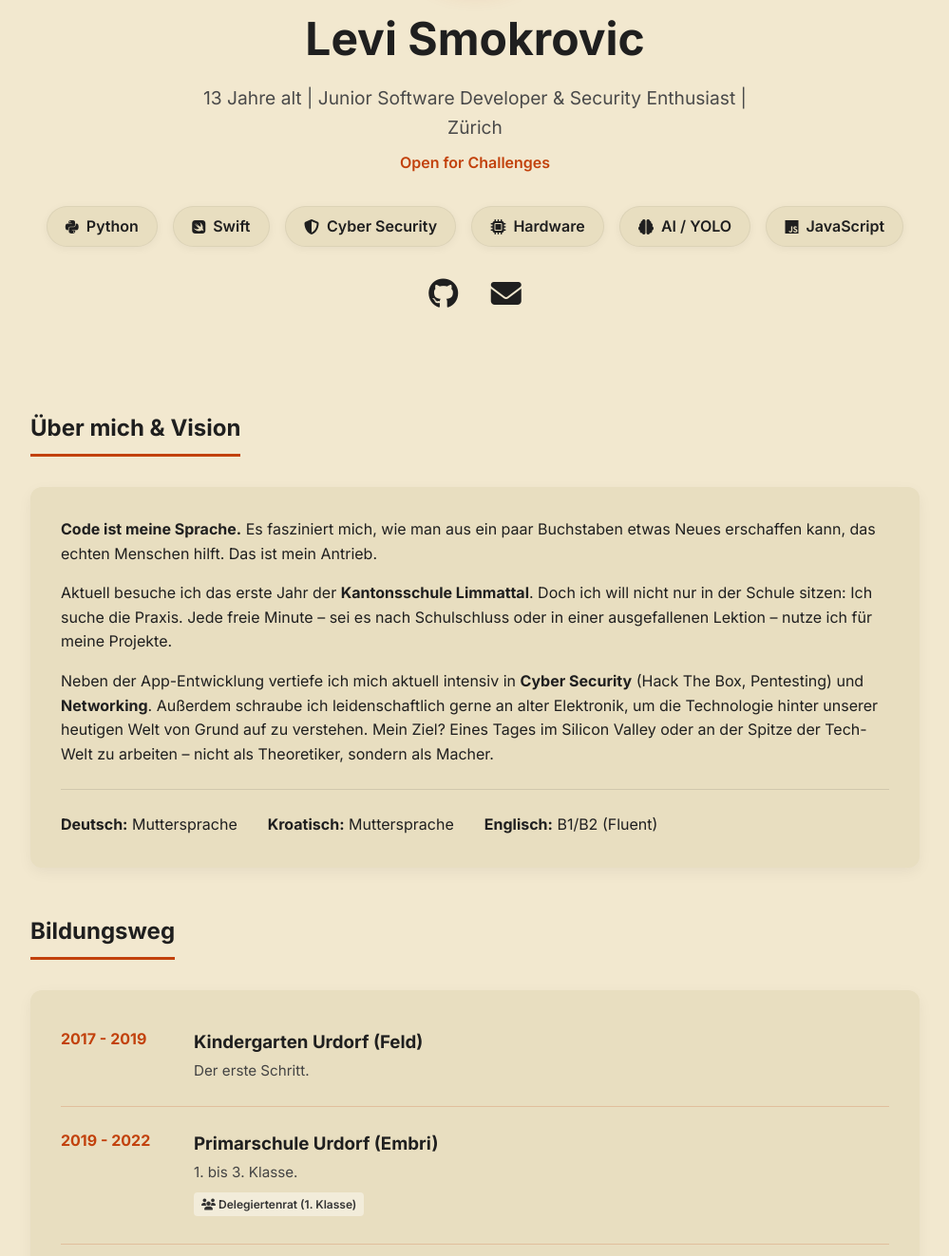
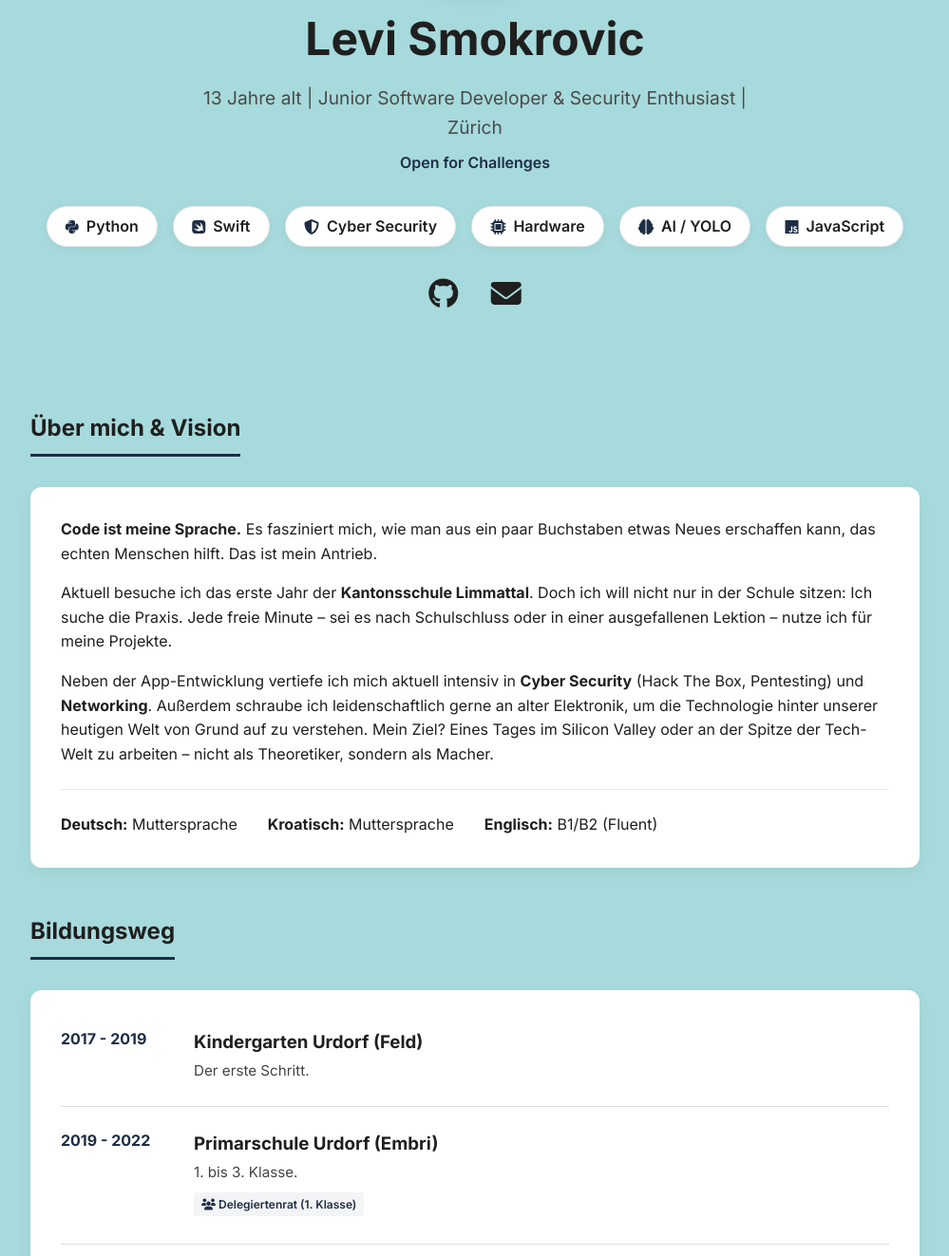
Before and after one commit to Levi-Smokrovic/levi-smokrovic.github.io, a plain HTML site: page index.html in a window 1280 px wide. Shown: the part 297-1620 px from the top of the page at 95% size, without its empty margins (140-1139 px from the left). Drawn offline with Linux system fonts and the light colour scheme.

Commit message:
Update design colors and styles in index.html

```diff
--- a/index.html
+++ b/index.html
@@ -8,12 +8,12 @@
     <link rel="stylesheet" href="https://cdnjs.cloudflare.com/ajax/libs/font-awesome/6.4.0/css/all.min.css">
     <style>
         :root {
-            /* Design: Warmes Vanilla & Rostrot */
-            --bg-color: #F2E8CF;
-            --card-bg: #E8DEC0;
-            --card-bg-hover: #E6D6AA;
+            /* Design: Eisblau & Marineblau */
+            --bg-color: #A7DADC;
+            --card-bg: #FFFFFF;
+            --card-bg-hover: #F0F6F6;
             --text-color: #1f1f1f;
-            --accent-color: #C2410C;
+            --accent-color: #1D2D44;
             --secondary-text: #4a4a4a;
             --transition: all 0.3s ease;
         }
@@ -48,7 +48,7 @@
         .lang-toggle {
             display: flex;
             position: relative;
-            background-color: rgba(230, 214, 170, 0.8);
+            background-color: rgba(255, 255, 255, 0.7);
             backdrop-filter: blur(10px);
             border-radius: 30px;
             padding: 4px;
@@ -87,7 +87,7 @@
             border-radius: 30px;
             transition: transform 0.3s cubic-bezier(0.25, 0.8, 0.25, 1);
             z-index: 1;
-            box-shadow: 0 2px 8px rgba(194, 65, 12, 0.4);
+            box-shadow: 0 2px 8px rgba(29, 45, 68, 0.4);
         }
 
         .lang-toggle input[id="lang-en"]:checked ~ .slider {
@@ -154,7 +154,7 @@
             border: 4px solid var(--accent-color);
             margin-bottom: 1.5rem;
             object-fit: cover;
-            box-shadow: 0 10px 25px rgba(194, 65, 12, 0.2);
+            box-shadow: 0 10px 25px rgba(29, 45, 68, 0.2);
             background-color: #ddd;
         }
 
@@ -195,28 +195,33 @@
         }
 
         .skill-tag {
-            background: #E8DEC0;
+            background: var(--card-bg);
             padding: 0.5rem 1.2rem;
             border-radius: 50px;
             font-weight: 600;
             box-shadow: 0 2px 10px rgba(0,0,0,0.05);
-            border: 1px solid rgba(0,0,0,0.05);
+            border: 1px solid rgba(29, 45, 68, 0.1);
             transition: var(--transition);
             display: flex;
             align-items: center;
             gap: 8px;
+            color: var(--text-color);
+        }
+
+        .skill-tag i {
+            color: var(--accent-color);
         }
 
         .skill-tag:hover {
             border-color: var(--accent-color);
             color: var(--accent-color);
             transform: translateY(-3px);
-            background: #E6D6AA;
+            background: var(--card-bg-hover);
         }
 
         /* --- Content Cards --- */
         .content-card {
-            background-color: #E8DEC0;
+            background-color: var(--card-bg);
             padding: 2rem;
             border-radius: 12px;
             box-shadow: 0 5px 15px rgba(0,0,0,0.05);
@@ -226,7 +231,7 @@
         /* --- School/Education List --- */
         .school-item {
             display: flex;
-            border-bottom: 1px solid rgba(194, 65, 12, 0.2);
+            border-bottom: 1px solid rgba(29, 45, 68, 0.15);
             padding: 1.5rem 0;
             align-items: flex-start;
         }
@@ -239,7 +244,7 @@
             min-width: 140px;
             font-weight: bold;
             color: var(--accent-color);
-            line-height: 1.4; /* Macht den Zeilenumbruch beim Datum hübscher */
+            line-height: 1.4;
         }
 
         .school-info h3 {
@@ -266,7 +271,7 @@
             content: '';
             position: absolute;
             width: 4px;
-            background-color: rgba(194, 65, 12, 0.2);
+            background-color: rgba(29, 45, 68, 0.15);
             top: 0;
             bottom: 0;
             left: 50%;
@@ -286,7 +291,7 @@
 
         .timeline-content {
             padding: 20px 30px;
-            background-color: #E8DEC0;
+            background-color: var(--card-bg);
             position: relative;
             border-radius: 12px;
             box-shadow: 0 5px 15px rgba(0,0,0,0.05);
@@ -295,9 +300,9 @@
 
         .timeline-content:hover {
             transform: translateY(-5px);
-            box-shadow: 0 10px 25px rgba(0,0,0,0.1);
+            box-shadow: 0 10px 25px rgba(29, 45, 68, 0.1);
             border-top: 3px solid var(--accent-color);
-            background-color: #E6D6AA;
+            background-color: var(--card-bg-hover);
         }
 
         .timeline-date {
@@ -335,7 +340,7 @@
 
         .cert-card {
             display: block;
-            background: #E8DEC0;
+            background: var(--card-bg);
             border-radius: 12px;
             padding: 1.5rem;
             box-shadow: 0 5px 15px rgba(0,0,0,0.05);
@@ -347,9 +352,9 @@
 
         .cert-card:hover {
             transform: translateY(-5px);
-            box-shadow: 0 15px 30px rgba(0,0,0,0.1);
+            box-shadow: 0 15px 30px rgba(29, 45, 68, 0.1);
             border-left: 4px solid var(--accent-color);
-            background-color: #E6D6AA;
+            background-color: var(--card-bg-hover);
         }
 
         .cert-issuer {
@@ -370,12 +375,12 @@
         .cert-tag {
             display: inline-block;
             font-size: 0.75rem;
-            background: rgba(255,255,255,0.4);
+            background: rgba(29, 45, 68, 0.05);
             padding: 3px 8px;
             border-radius: 4px;
             margin-right: 5px;
             margin-bottom: 5px;
-            color: #333;
+            color: var(--accent-color);
             font-weight: 600;
         }
 
@@ -448,7 +453,7 @@
                 <p class="de" style="margin-top: 1rem;">Neben der App-Entwicklung vertiefe ich mich aktuell intensiv in <strong>Cyber Security</strong> (Hack The Box, Pentesting) und <strong>Networking</strong>. Außerdem schraube ich leidenschaftlich gerne an alter Elektronik, um die Technologie hinter unserer heutigen Welt von Grund auf zu verstehen. Mein Ziel? Eines Tages im Silicon Valley oder an der Spitze der Tech-Welt zu arbeiten – nicht als Theoretiker, sondern als Macher.</p>
                 <p class="en" style="margin-top: 1rem;">Besides app development, I am currently diving deep into <strong>Cyber Security</strong> (Hack The Box, Pentesting) and <strong>Networking</strong>. I also love tinkering with old electronics to understand the technology behind our modern world from the ground up. My goal? To work in Silicon Valley or at the forefront of the tech world one day – not as a theorist, but as a creator.</p>
 
-                <div style="margin-top: 1.5rem; display: flex; gap: 2rem; flex-wrap: wrap; border-top: 1px solid rgba(0,0,0,0.1); padding-top: 1.5rem;">
+                <div style="margin-top: 1.5rem; display: flex; gap: 2rem; flex-wrap: wrap; border-top: 1px solid rgba(29, 45, 68, 0.1); padding-top: 1.5rem;">
                     <div><strong><span class="de">Deutsch:</span><span class="en">German:</span></strong> <span class="de">Muttersprache</span><span class="en">Native</span></div>
                     <div><strong><span class="de">Kroatisch:</span><span class="en">Croatian:</span></strong> <span class="de">Muttersprache</span><span class="en">Native</span></div>
                     <div><strong><span class="de">Englisch:</span><span class="en">English:</span></strong> B1/B2 (Fluent)</div>
```
